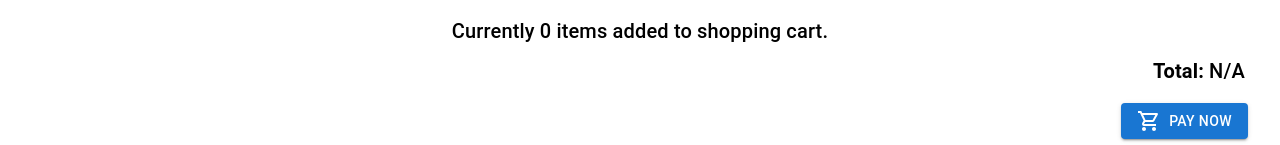
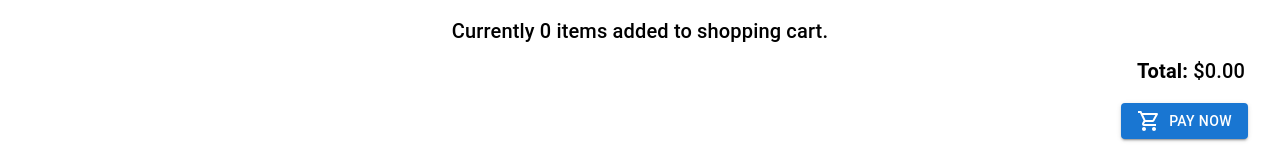
Before and after one commit to jli782/react-shoppingcart, a React (Vite) app: page /shopping-cart in a window 1280 px wide. Shown: the part 158-303 px from the top of the page. Built offline with nearby package versions, Linux system fonts and the light colour scheme.

Commit message:
added testing library userEvent; fixed shoppingCart conditioanl checker when rendering shopping items added by user

```diff
--- a/package.json
+++ b/package.json
@@ -23,8 +23,10 @@
   },
   "devDependencies": {
     "@eslint/js": "^9.9.0",
+    "@testing-library/dom": "^10.4.0",
     "@testing-library/jest-dom": "^6.5.0",
     "@testing-library/react": "^16.0.1",
+    "@testing-library/user-event": "^14.5.2",
     "@types/react": "^18.3.3",
     "@types/react-dom": "^18.3.0",
     "@vitejs/plugin-react-swc": "^3.5.0",
--- a/src/routes/shopping-cart.jsx
+++ b/src/routes/shopping-cart.jsx
@@ -72,7 +72,7 @@ export default function ShoppingCart() {
         /*         spacing={{ xs: 2, md: 3 }}
         columns={{ xs: 4, sm: 8, md: 12 }} */
       >
-        {shoppingCart.length > 0 ? (
+        {shoppingCart && shoppingCart.length > 0 ? (
           shoppingCart.map((product) => (
             <Grid key={product.title} size={{ xs: 12, sm: 12, md: 12 }}>
               <ShoppingCartCard
@@ -99,7 +99,7 @@ export default function ShoppingCart() {
             sx={{ marginRight: "3px" }}
           >
             <b>Total: </b>
-            {shoppingCart.length > 0
+            {shoppingCart /* .length > 0 */
               ? "$" +
                 shoppingCart
                   .reduce(
```
Also changed, not shown: 1 other file (tests, documents, lock files or other folders).
